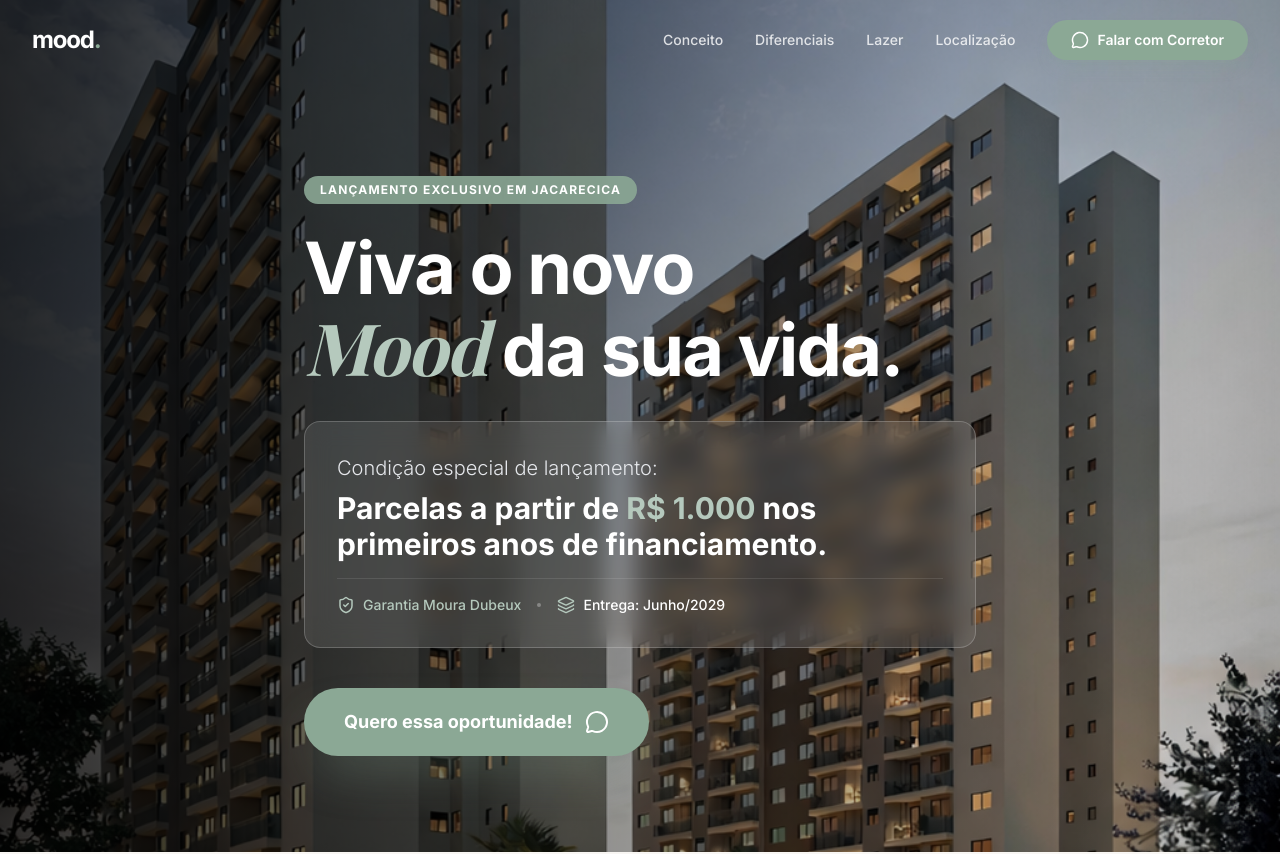
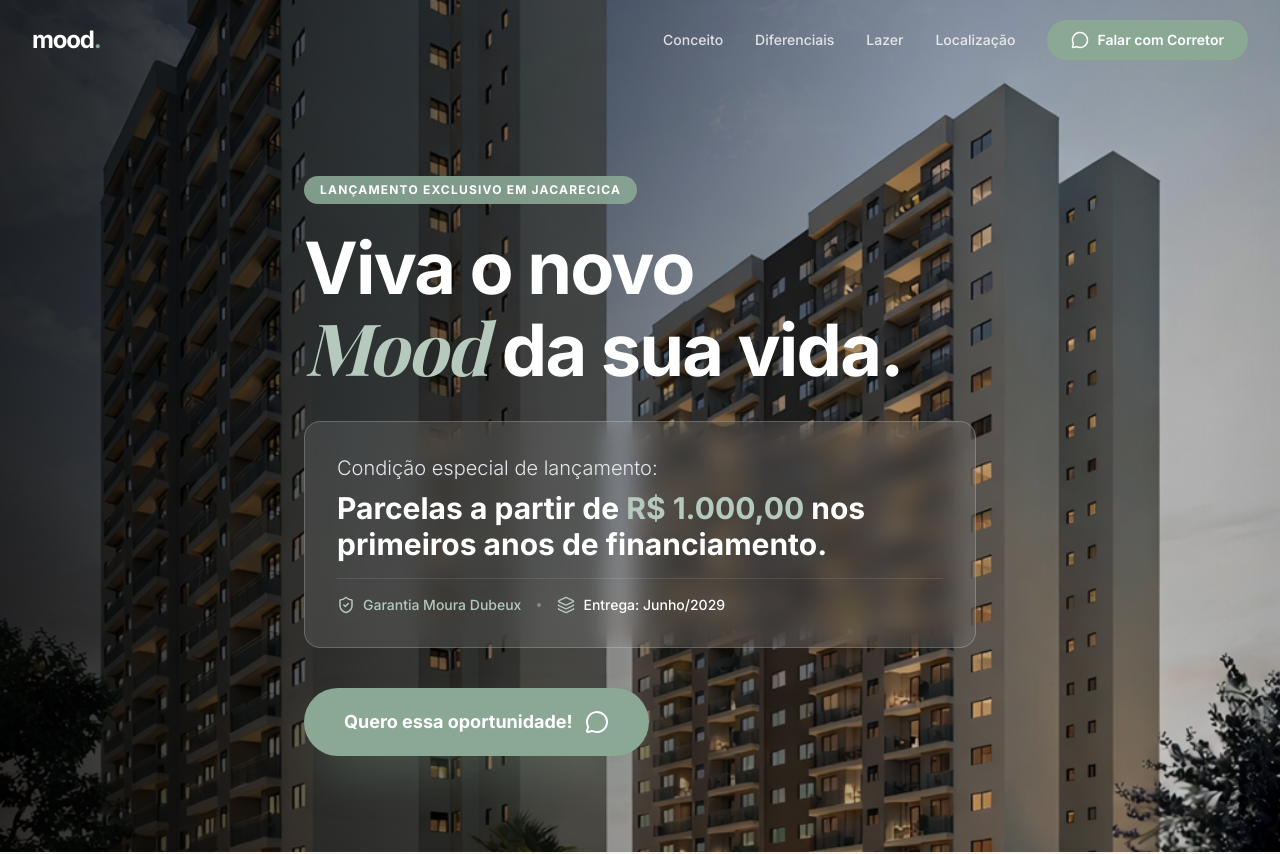
Before and after one commit to lukitas900/imobili-ria, a React (Vite) app: page / in a window 1280 px wide. Shown: the top 854 px of the page. Built offline with nearby package versions, Linux system fonts and the light colour scheme; a web font is replaced by a local one.

Commit message:
feat - ajuste de texto

```diff
--- a/src/components/LandingPage.tsx
+++ b/src/components/LandingPage.tsx
@@ -143,7 +143,7 @@
           <div className="bg-white/10 backdrop-blur-md border border-white/20 p-5 sm:p-8 rounded-2xl mb-8 sm:mb-10 inline-block w-full sm:w-auto">
             <p className="text-base sm:text-xl font-light mb-2 text-gray-200">Condição especial de lançamento:</p>
             <p className="text-xl sm:text-3xl font-bold text-white">
-              Parcelas a partir de <span className="text-primary-light">R$ 1.000</span> nos primeiros anos de financiamento.
+              Parcelas a partir de <span className="text-primary-light">R$ 1.000,00</span> nos primeiros anos de financiamento.
             </p>
             <div className="mt-4 pt-4 border-t border-white/10 flex items-center gap-4 text-sm font-medium">
               <div className="flex items-center gap-2 text-primary-light">
@@ -609,7 +609,7 @@
             <div className="space-y-4">
               <div className="flex items-center gap-4 p-5 bg-white/5 rounded-2xl border border-white/10 hover:bg-white/10 transition-colors">
                 <div className="p-2 bg-primary/20 rounded-lg text-primary-light"><MapPin size={20} /></div>
-                <span className="font-medium">Beira Mar na Praia de Jacarecica do Sul</span>
+                <span className="font-medium">Beira-mar na Praia de Jacarecica</span>
               </div>
               <div className="flex items-center gap-4 p-5 bg-white/5 rounded-2xl border border-white/10 hover:bg-white/10 transition-colors">
                 <div className="p-2 bg-primary/20 rounded-lg text-primary-light"><MapPin size={20} /></div>
@@ -617,7 +617,7 @@
               </div>
               <div className="flex items-center gap-4 p-5 bg-white/5 rounded-2xl border border-white/10 hover:bg-white/10 transition-colors">
                 <div className="p-2 bg-primary/20 rounded-lg text-primary-light"><MapPin size={20} /></div>
-                <span className="font-medium">Próximo à nova Avenida Litorânea</span>
+                <span className="font-medium">Próximo ao Parque Shopping</span>
               </div>
             </div>
           </motion.div>
@@ -678,7 +678,7 @@
             <div className="bg-bg-pastel p-8 sm:p-12 rounded-[2.5rem] shadow-inner border border-gray-100">
               <div className="text-center mb-10">
                 <p className="text-gray-500 text-xs uppercase tracking-widest mb-3 font-bold">Parcelas na Obra</p>
-                <p className="text-5xl sm:text-6xl font-black text-primary tracking-tighter">R$ 1.316<span className="text-2xl">*</span></p>
+                <p className="text-5xl sm:text-6xl font-black text-primary tracking-tighter">R$ 1.316,67<span className="text-2xl">*</span></p>
                 <p className="text-[10px] text-gray-400 mt-4">*Valor referente à unidade 1105. Consulte condições.</p>
               </div>
 
```
